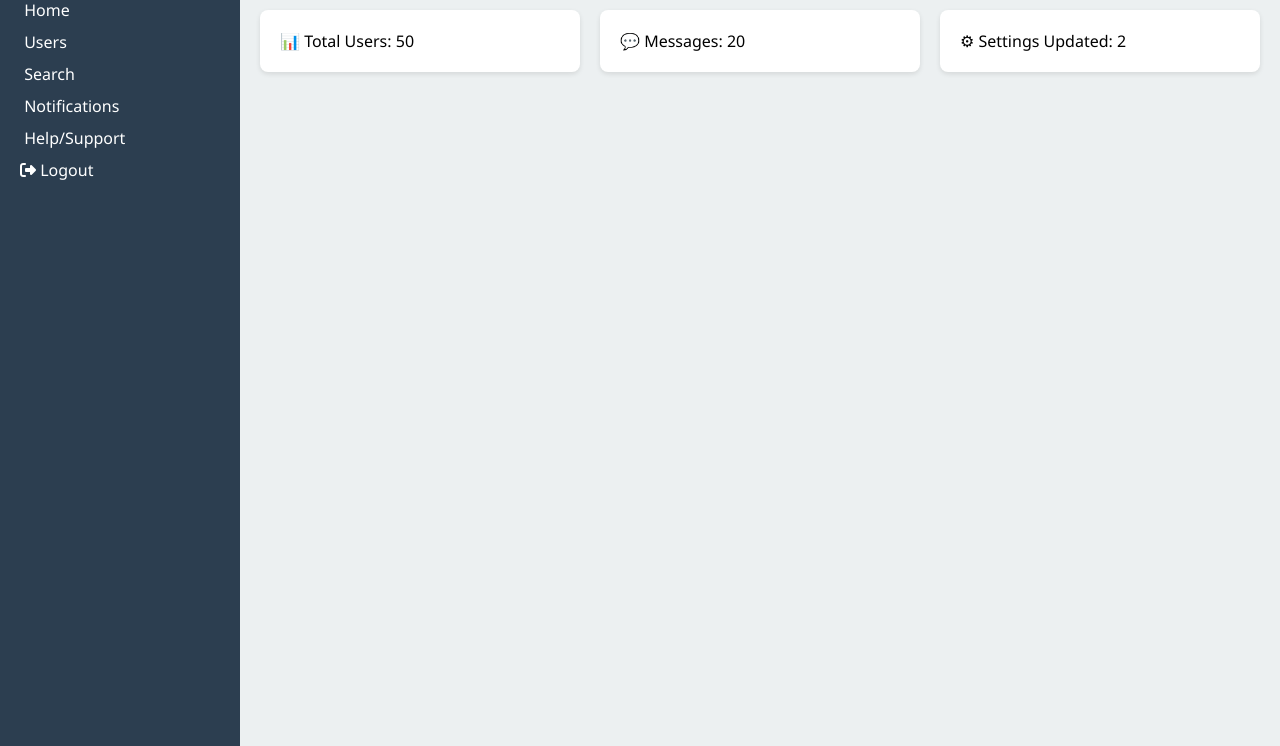
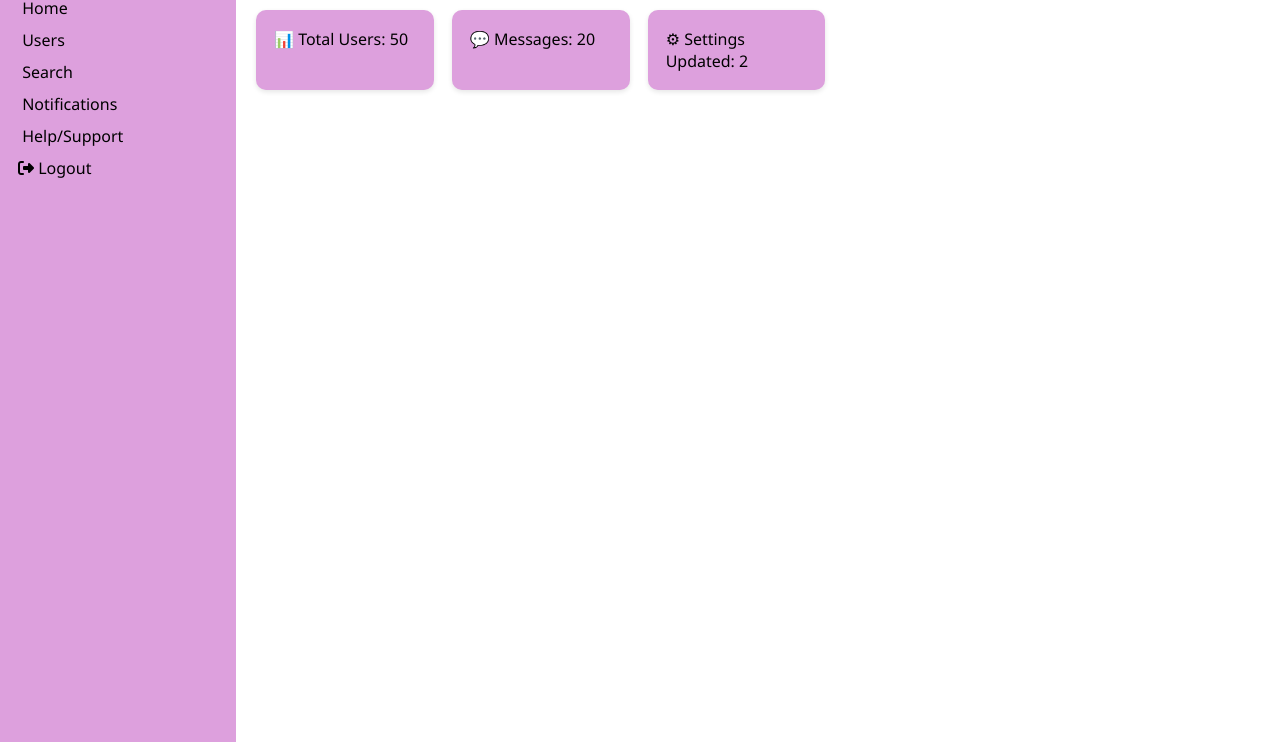
Before and after one commit to vivicodes02/WEATHER-APP, a plain HTML site: page index.html in a window 1280 px wide. Shown: the part 94-840 px from the top of the page. Drawn offline with Linux system fonts and the light colour scheme.

Commit message:
Update dashboard.css

```diff
--- a/dashboard.css
+++ b/dashboard.css
@@ -6,9 +6,9 @@ body {
 
 .sidebar {
   width: 200px;
-  background: #2c3e50;
-  color: white;
-  padding: 20px;
+  background: plum;
+  color: black;
+  padding: 18px;
   height: 100vh;
 }
 
@@ -22,7 +22,7 @@ body {
 }
 
 .sidebar ul li a {
-  color: white;
+  color: black;
   text-decoration: none;
   display: block;
   margin: 10px 0;
@@ -31,7 +31,7 @@ body {
 .content {
   flex: 1;
   padding: 20px;
-  background: #ecf0f1;
+  background: lavendarblush;
 }
 
 header h1 {
@@ -39,14 +39,14 @@ header h1 {
 }
 
 .cards {
-  display: flex;
-  gap: 20px;
+  display: -webkit-inline-flex;
+  gap: 18px;
 }
 
 .card {
-  background: white;
-  padding: 20px;
-  border-radius: 8px;
+  background: plum;
+  padding: 18px;
+  border-radius: 10px;
   box-shadow: 0 2px 5px rgba(0,0,0,0.1);
-  flex: 1;
+  flex: 4;
 }
```
